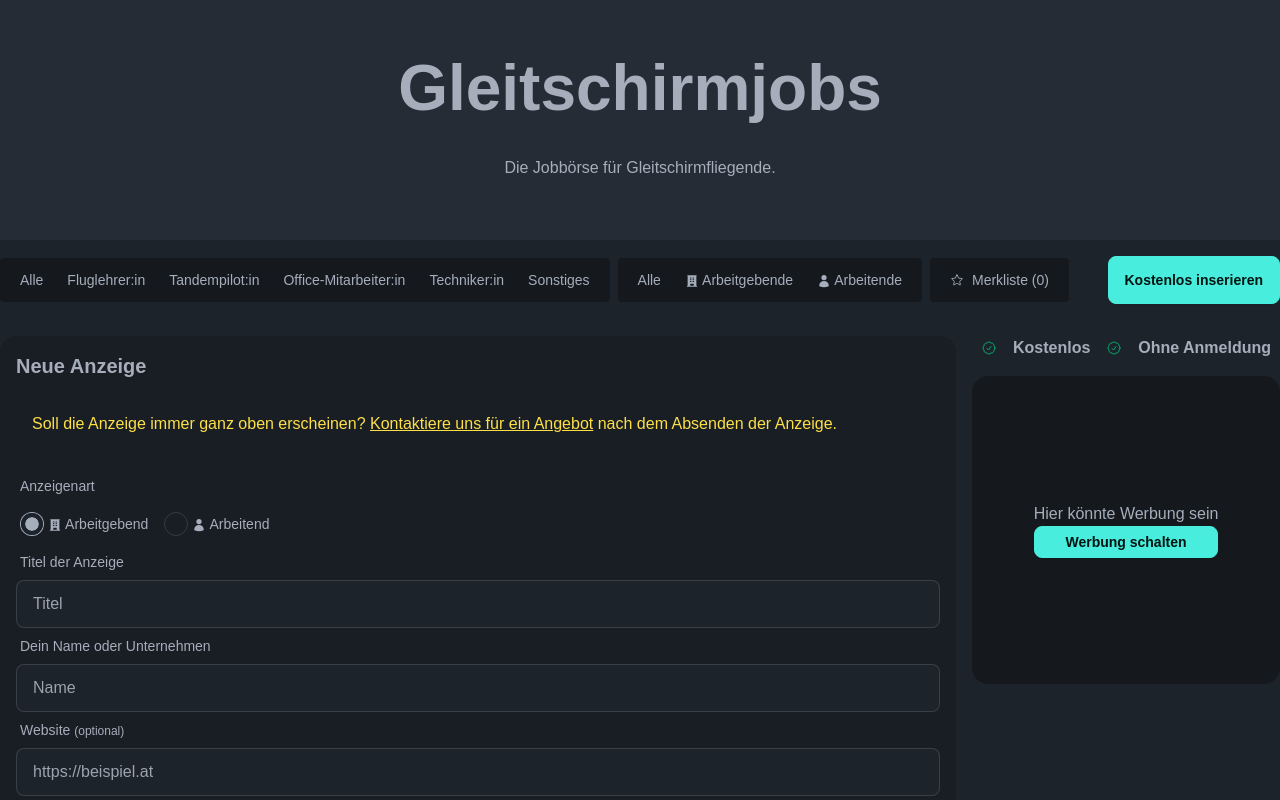
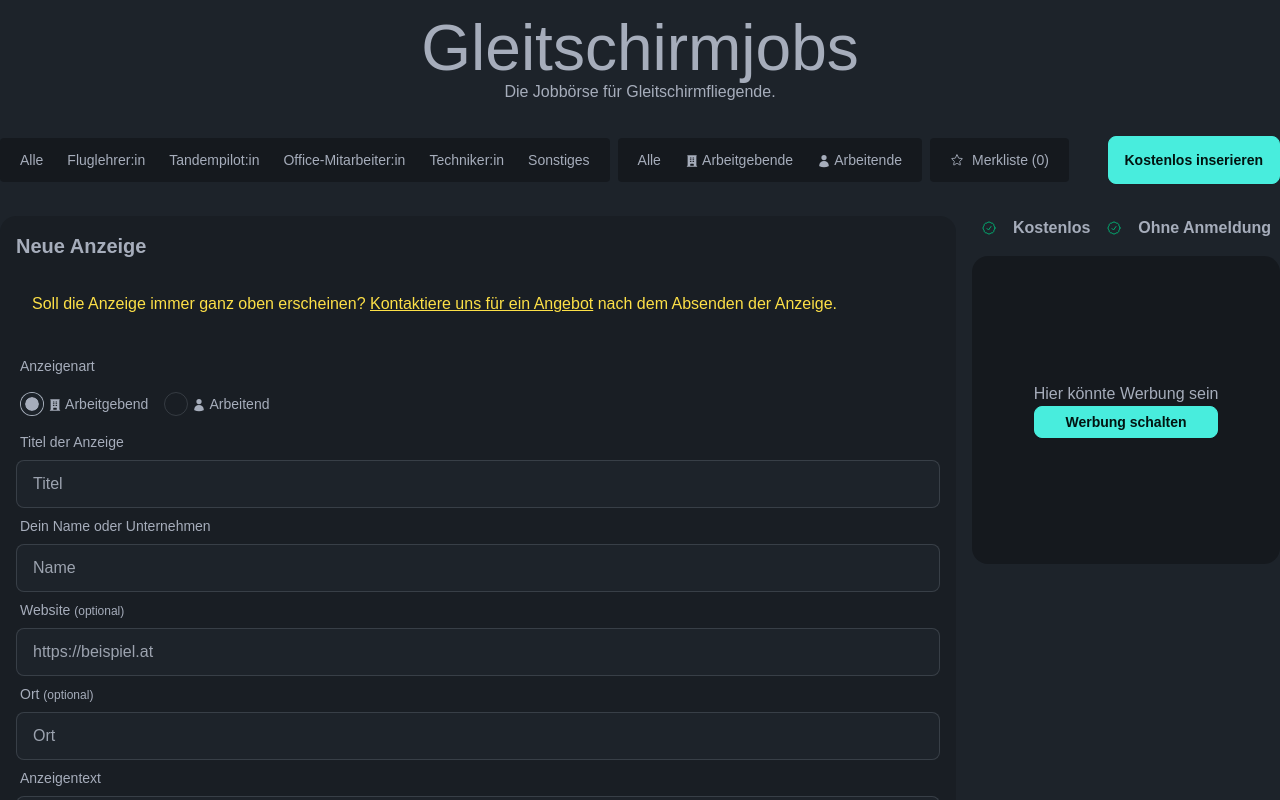
Before and after one commit to TobiasWust/gleitschirmjobs, a Next.js app: page /post in a window 1280 px wide. Shown: the top 800 px of the page. Built offline with nearby package versions, Linux system fonts and the light colour scheme.

Commit message:
smaller header

```diff
--- a/src/components/Header.tsx
+++ b/src/components/Header.tsx
@@ -1,18 +1,12 @@
 export default function Header() {
   return (
-    <header
-      className="hero h-[30vh] bg-top bg-cover"
-      style={{
-        // backgroundImage: "url('/headerimage.jpg')",
-      }}>
-      <div className="hero-overlay bg-opacity-60"></div>
-      <div className="hero-content text-neutral-content column">
-        <div className="text-center">
-          <h1 className="mb-5 [font-size:_clamp(2em,5vw,10em)] font-bold">Gleitschirmjobs</h1>
-          <p className="mb-5">
-            Die Jobbörse für Gleitschirmfliegende.
-          </p>
-        </div>
+    <header>
+      <div className="text-center text-neutral-content">
+        <h1 className="mt-4 [font-size:_clamp(2em,5vw,10em)] leading-none">
+          Gleitschirmjobs</h1>
+        <p className="mb-4">
+          Die Jobbörse für Gleitschirmfliegende.
+        </p>
       </div>
     </header>
   );
--- a/src/components/JobCard.tsx
+++ b/src/components/JobCard.tsx
@@ -46,7 +46,7 @@ export default function JobCard({ job }: { job: ClientJob }) {
                   job.employmentType?.map((type) => <div className="badge badge-outline" key={type}>{type}</div>)
                 }
               </div>
-              <div className="card-actions">
+              <div className="card-actions justify-end flex-1">
                 <div className="tooltip tooltip-bottom" data-tip="Wird auf deinem Gerät gemerkt.">
                   <button className="btn btn-outline" onClick={handleFav}>{favs.includes(job.id) ? <HiStar className="text-yellow-300" /> : <HiOutlineStar />}Merken</button>
                 </div>
```
Also changed, not shown: public/header.png (added).
